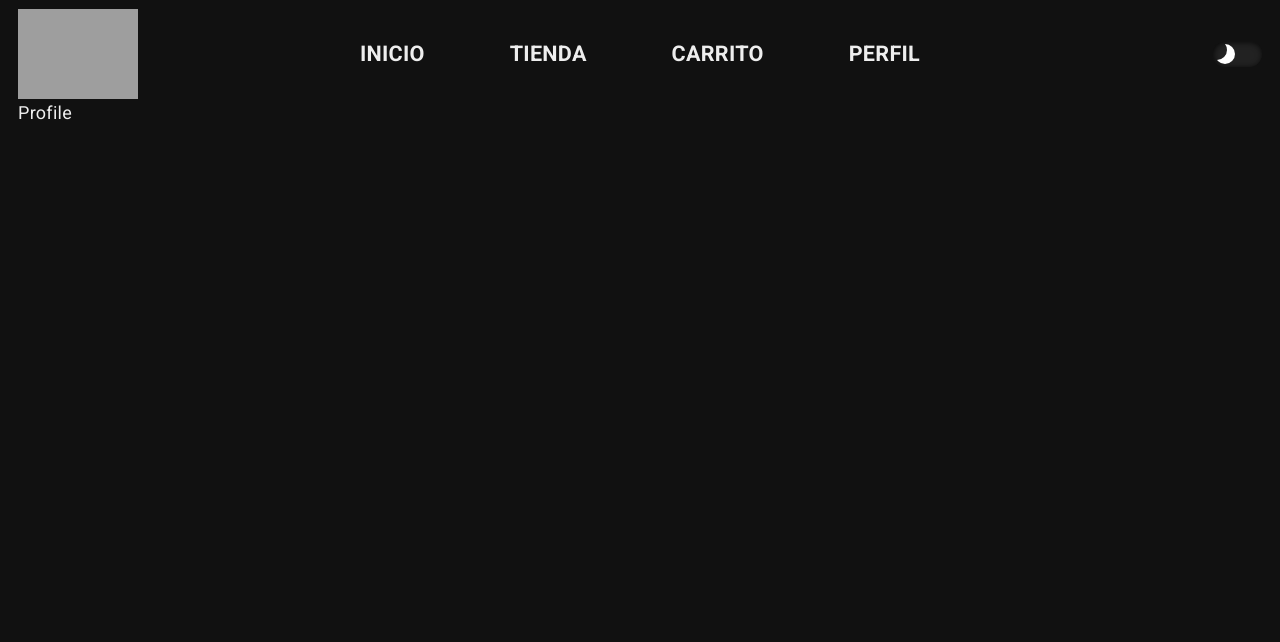
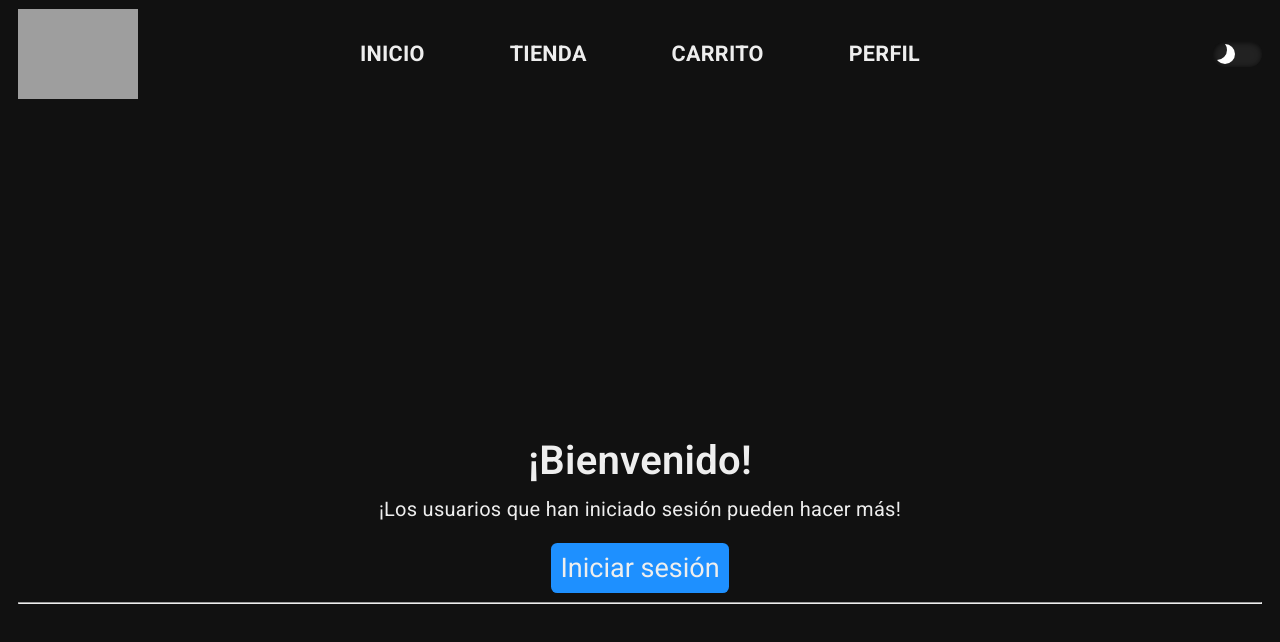
Before and after one commit to BenjaLizama/LEVEL-UP-GAMER-REACT-V2, a React (Vite) app: page /profile in a window 1280 px wide. Shown: the top 642 px of the page. Built offline with nearby package versions, Linux system fonts and the light colour scheme; grey boxes are pictures that could not be loaded; some icons are missing.

Commit message:
refactor: Refactoriza pagina Login y Profile

```diff
--- a/src/components/pages/Login/Login.tsx
+++ b/src/components/pages/Login/Login.tsx
@@ -88,7 +88,7 @@ export default function Login() {
       console.error("Error en la API durante el login: ", error);
 
       if (axios.isAxiosError(error) && error.response) {
-        if (error.response.status === 401) {
+        if (error.response.status === 404) {
           setApiError(
             "Correo o contraseña incorrectos. Por favor, inténtalo de nuevo."
           );
--- a/src/components/pages/Profile/Profile.tsx
+++ b/src/components/pages/Profile/Profile.tsx
@@ -1,3 +1,12 @@
+import LoginProfileInfo from "@/components/molecules/LoginProfileInfo/LoginProfileInfo";
+
 export default function Profile() {
-  return <div>Profile</div>;
+  const idUsuario = localStorage.getItem("idUsuario");
+
+  return (
+    <div>
+      {!idUsuario && <LoginProfileInfo />}
+      <hr />
+    </div>
+  );
 }
```
